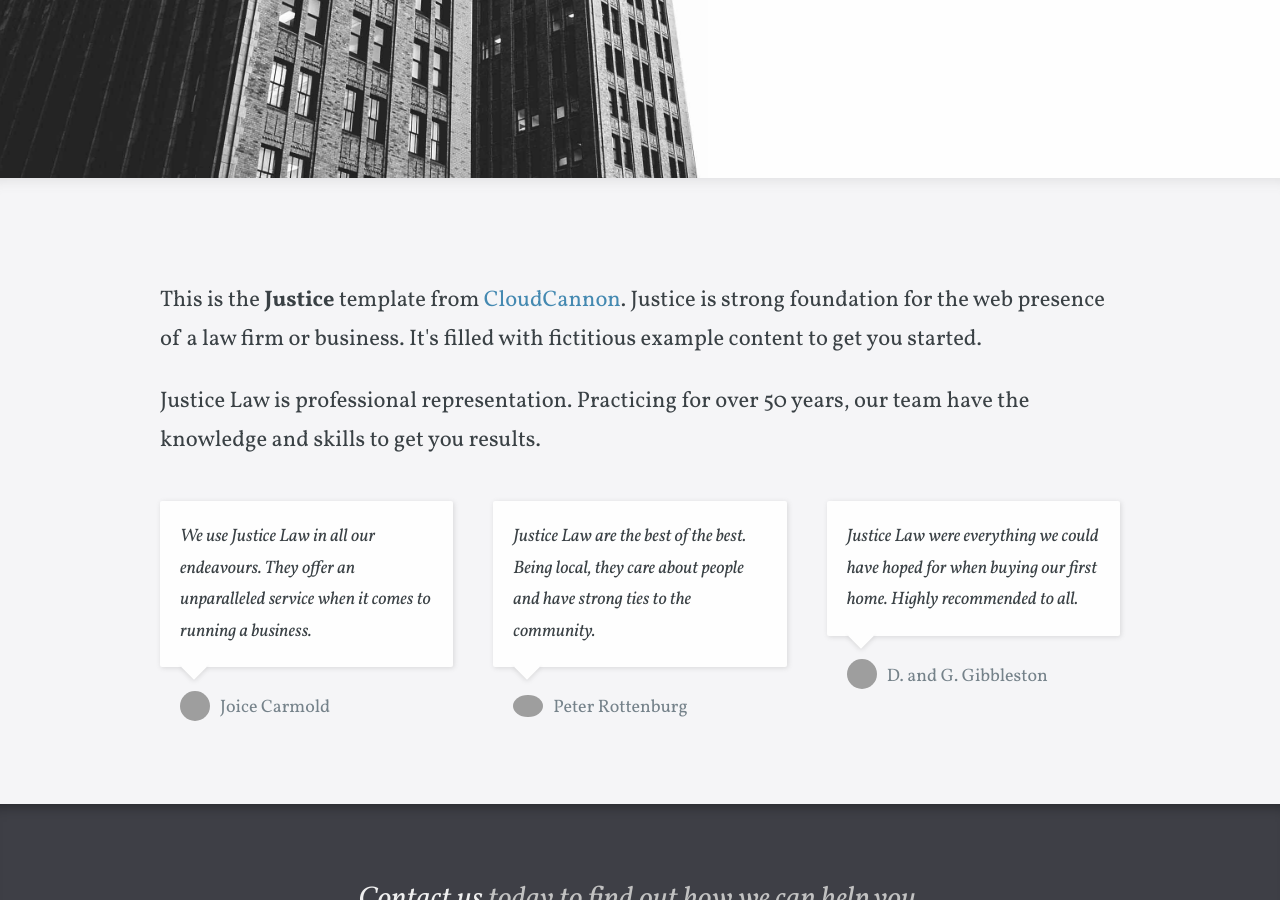
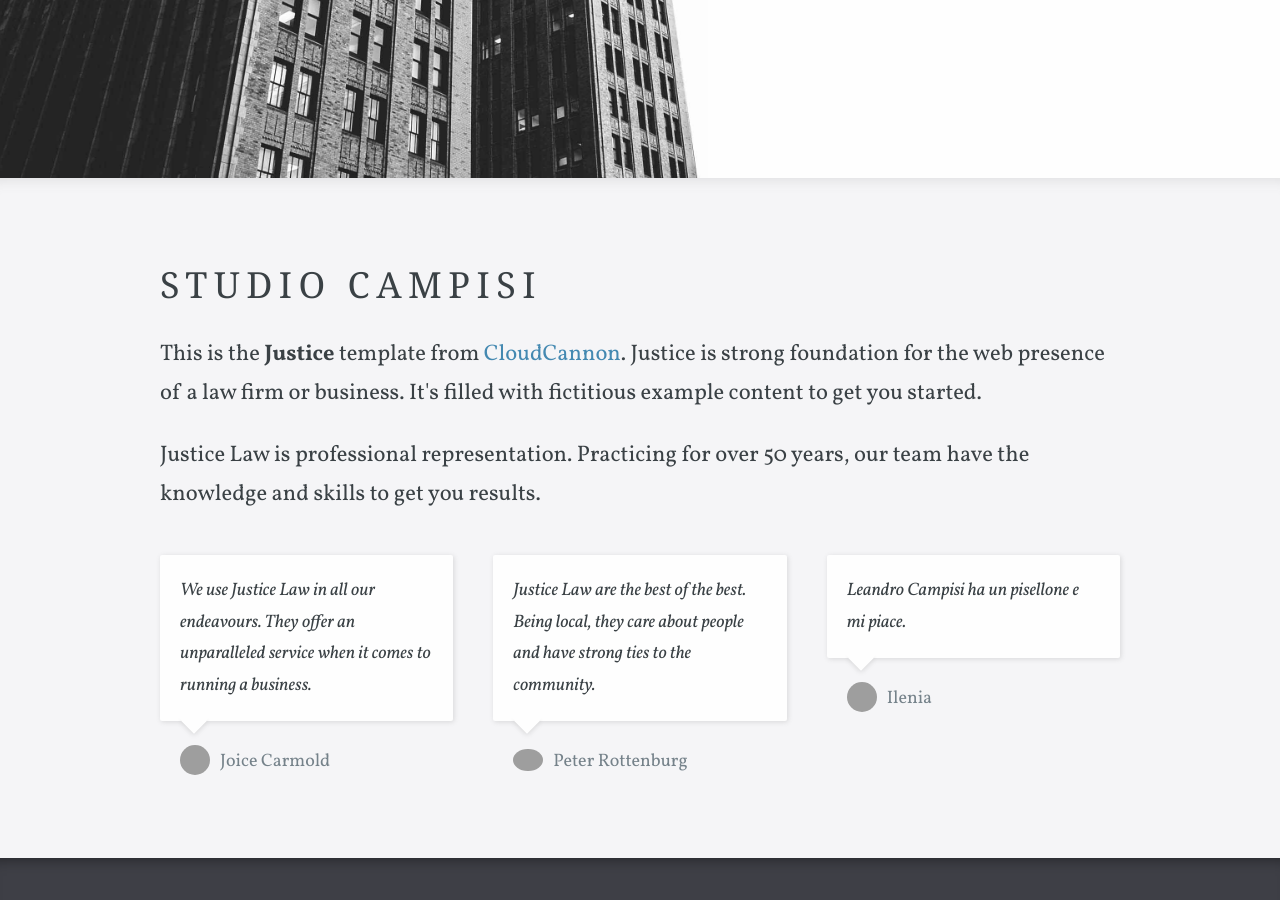
Before and after one commit to leandrocampisi/Cannon, a Jekyll site: the page built from index.html, in a window 1280 px wide and 900 px high, scrolled down 542 px. Built offline with Jekyll 4.4.1, drawn with Linux system fonts in a browser that asks for light colours; some web fonts are replaced; grey boxes are pictures that could not be loaded.

Commit message:
Updated 1 file via CloudCannon.

```diff
--- a/index.html
+++ b/index.html
@@ -1,24 +1,27 @@
 ---
-title:
+title: Studio Campisi
 call_to_action: Contact
 background_image_path:
 large_header: true
 testimonials:
-  - message: We use Justice Law in all our endeavours. They offer an unparalleled service when it comes to running a business.
-    image: "https://placekitten.com/g/60/60?a=.png"
+  - message: >-
+      We use Justice Law in all our endeavours. They offer an unparalleled
+      service when it comes to running a business.
+    image: https://placekitten.com/g/60/60?a=.png
     name: Joice Carmold
-  - message: Justice Law are the best of the best. Being local, they care about people and have strong ties to the community.
-    image: "https://www.fillmurray.com/60/60?a=.png"
+  - message: >-
+      Justice Law are the best of the best. Being local, they care about people
+      and have strong ties to the community.
+    image: https://www.fillmurray.com/60/60?a=.png
     name: Peter Rottenburg
-  - message: Justice Law were everything we could have hoped for when buying our first home. Highly recommended to all.
-    image: "https://placebear.com/60/60?a=.png"
-    name: D. and G. Gibbleston
+  - message: Leandro Campisi ha un pisellone e mi piace.
+    image: https://placebear.com/60/60?a=.png
+    name: Ilenia
 _options:
   image:
     width: 60
     height: 60
 ---
-
 <div class="editable">
 	<p>This is the <strong>Justice</strong> template from <a href="https://cloudcannon.com/">CloudCannon</a>. Justice is strong foundation for the web presence of a law firm or business. It's filled with fictitious example content to get you started.</p>
 
@@ -29,7 +32,7 @@ _options:
 	{% for testimonial in page.testimonials %}
 		<blockquote class="testimonial">
 			<p class="testimonial-message">{{ testimonial.message }}</p>
-			<p class="testimonial-author"><img src="{% include relative-src.html src=testimonial.image %}" alt="Photo of {{ testimonial.name }}"> {{ testimonial.name }}</p>
+			<p class="testimonial-author"><img src="{% include relative-src.html src=testimonial.image %}" alt="Photo of {{ testimonial.name }}" /> {{ testimonial.name }}</p>
 		</blockquote>
 	{% endfor %}
 </div>
```
